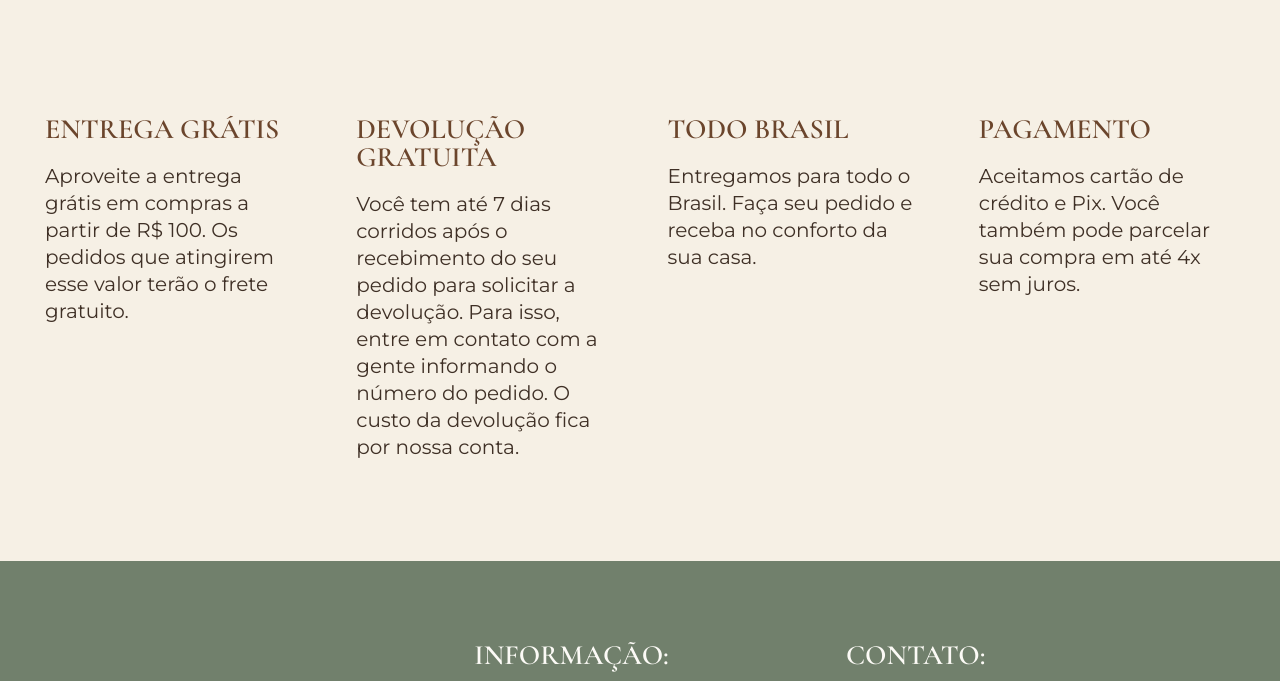
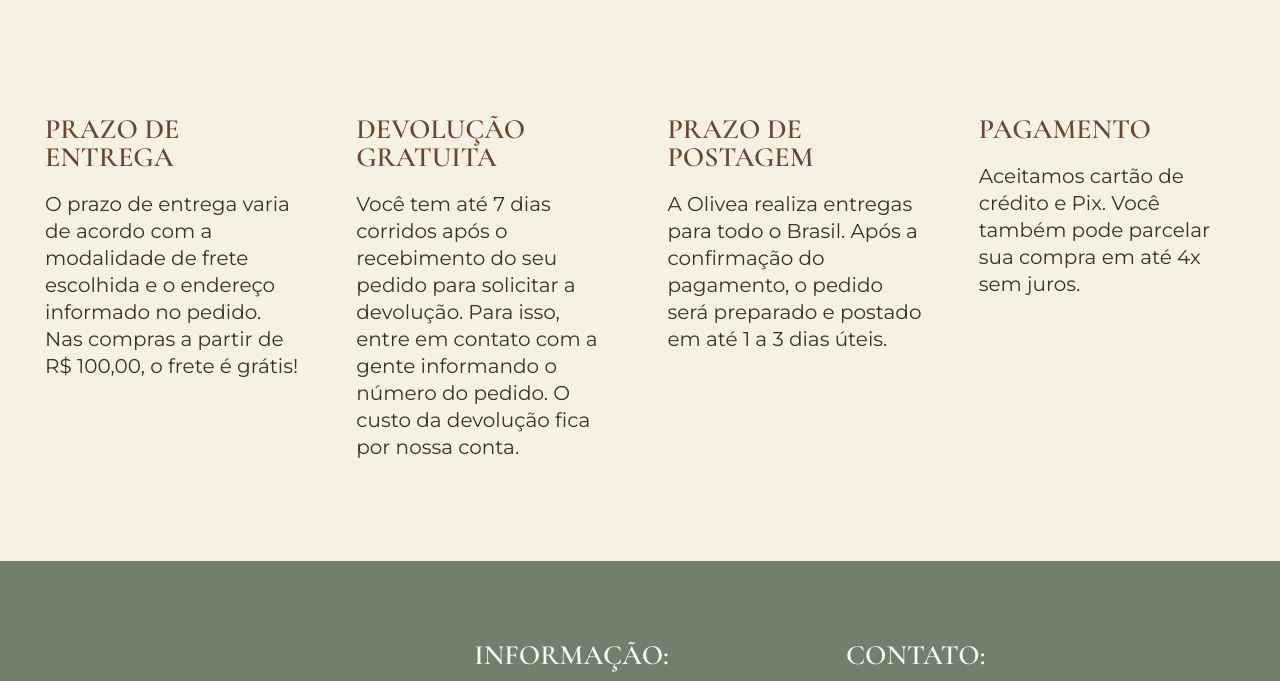
Before and after one commit to elislania-s/olivea, a website: page servidor/public/atendimento.html in a window 1280 px wide. Shown: the part 1665-2346 px from the top of the page. Drawn offline with nearby package versions, Linux system fonts and the light colour scheme.

Commit message:
versao 39

```diff
--- a/servidor/public/atendimento.html
+++ b/servidor/public/atendimento.html
@@ -304,11 +304,11 @@
 
             </div>
 
-            <h3>ENTREGA GRÁTIS</h3>
+            <h3>PRAZO DE ENTREGA</h3>
 
             <p>
-                Aproveite a entrega grátis em compras a partir de R$ 100.
-                Os pedidos que atingirem esse valor terão o frete gratuito.
+                O prazo de entrega varia de acordo com a modalidade de frete escolhida
+                e o endereço informado no pedido. Nas compras a partir de R$ 100,00, o frete é grátis!
             </p>
 
         </div>
@@ -350,11 +350,11 @@
 
             </div>
 
-            <h3>TODO BRASIL</h3>
+            <h3>PRAZO DE POSTAGEM</h3>
 
             <p>
-                Entregamos para todo o Brasil. Faça seu pedido e receba
-                no conforto da sua casa.
+                A Olivea realiza entregas para todo o Brasil.
+                Após a confirmação do pagamento, o pedido será preparado e postado em até 1 a 3 dias úteis.
             </p>
 
         </div>
```
